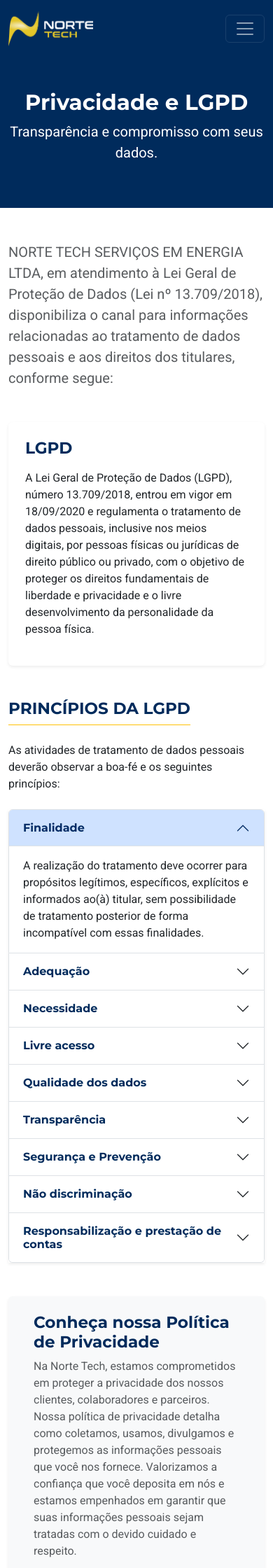
After one commit to LuizPitohui/Norte-tech-Site, a Django app: page /privacidade/ in a window 390 px wide. The commit adds this page. Shown: the top 2240 px of the page at 70% size. Run offline with Django 5.2, Linux system fonts and the light colour scheme; data that the repository does not hold is empty.

Commit message:
Add contact and privacy policy pages with responsive design and LGPD compliance details

```diff
--- a/config/settings.py
+++ b/config/settings.py
@@ -125,6 +125,9 @@
 # Configuração de Arquivos Estáticos e Mídia (Essencial para fotos da frota e serviços)
 STATIC_URL = '/static/'
 STATIC_ROOT = os.path.join(BASE_DIR, 'staticfiles')
+STATICFILES_DIRS = [
+    BASE_DIR / "static",
+]
 
 MEDIA_URL = '/media/'
 MEDIA_ROOT = os.path.join(BASE_DIR, 'media')
--- a/config/urls.py
+++ b/config/urls.py
@@ -3,7 +3,7 @@
 from django.conf import settings
 from django.conf.urls.static import static
 # 1. ADICIONEI 'noticia_detail' NA IMPORTAÇÃO ABAIXO
-from core.views import home, service_detail, about, noticia_detail, todas_noticias
+from core.views import home, service_detail, about, noticia_detail, todas_noticias, contato, privacidade
 from services.views import ServiceListAPI, service_list
 from careers.views import careers_home, job_apply, onboarding_view
 from django.contrib.auth import views as auth_views
@@ -16,12 +16,13 @@
     # 2. NOVA ROTA DE NOTÍCIAS ADICIONADA AQUI:
     path('noticias/', todas_noticias, name='todas_noticias'),
     path('noticias/<slug:slug>/', noticia_detail, name='noticia_detail'),
-
+    path('privacidade/', privacidade, name='privacidade'),
     path('servicos/', service_list, name='services_list'),
     path('servico/<slug:slug>/', service_detail, name='service_detail'),
     path('api/v1/servicos/', ServiceListAPI.as_view(), name='api_services'),
     path('a-empresa/', about, name='about'),
     path('carreiras/', careers_home, name='careers_home'),
+    path('fale-conosco/', contato, name='contato_page'),
 
     # Rotas de Autenticação
     path('login/', auth_views.LoginView.as_view(template_name='accounts/login.html'), name='login'),
--- a/core/views.py
+++ b/core/views.py
@@ -2,7 +2,7 @@
 from django.contrib import messages
 from services.models import Service
 # Adicione 'Noticia' na importação abaixo
-from .models import Certification, HomeVideo, ContactMessage, OperatingBase, Noticia
+from .models import Certification, HomeVideo, OperatingBase, Noticia, CanalContato
 
 def home(request):
     # Lógica do Formulário de Contato (Mantida)
@@ -66,3 +66,14 @@
     # Busca todas as notícias ordenadas da mais recente para a antiga
     noticias = Noticia.objects.all()
     return render(request, 'todas_noticias.html', {'noticias': noticias})
+
+def contato(request):
+    # Lógica de Exibição (Apenas busca os canais para mostrar)
+    canais = CanalContato.objects.all()
+
+    return render(request, 'contact.html', {
+        'canais': canais
+    })
+
+def privacidade(request):
+    return render(request, 'privacidade.html')
--- a/pyproject.toml
+++ b/pyproject.toml
@@ -6,7 +6,7 @@
     {name = "Luiz Fernando da Silva Guedes",email = "pitohuikun@gmail.com"}
 ]
 readme = "README.md"
-requires-python = ">=3.14"
+requires-python = ">=3.13"
 dependencies = [
     "django (>=6.0,<7.0)",
     "djangorestframework (>=3.16.1,<4.0.0)",
@@ -15,6 +15,8 @@
     "django-jazzmin (>=3.0.1,<4.0.0)"
 ]
 
+[tool.poetry]
+package-mode = false
 
 [build-system]
 requires = ["poetry-core>=2.0.0,<3.0.0"]
--- a/templates/base.html
+++ b/templates/base.html
@@ -28,7 +28,9 @@
 
     <nav class="navbar navbar-expand-lg navbar-dark bg-norte-blue py-3 fixed-top">
         <div class="container">
-            <a class="navbar-brand" href="/">NORTE TECH</a>
+            <a class="navbar-brand py-0" href="/">
+                <img src="{% static 'img/logo.png' %}" alt="Norte Tech" height="50">
+            </a>
             <button class="navbar-toggler" type="button" data-bs-toggle="collapse" data-bs-target="#navbarNav">
                 <span class="navbar-toggler-icon"></span>
             </button>
@@ -37,12 +39,7 @@
                     <li class="nav-item"><a class="nav-link text-white" href="/">Home</a></li>
                     <li class="nav-item"><a class="nav-link text-white" href="{% url 'about' %}">A Empresa</a></li>
                     <li class="nav-item"><a class="nav-link text-white" href="{% url 'services_list' %}">Serviços</a></li>
-                    <li class="nav-item"><a class="nav-link text-white" href="#contact">Contato</a></li>
-                    {% if company_settings.instagram %}
-                    <li class="nav-item ms-3">
-                        <a href="{{ company_settings.instagram }}" target="_blank" class="btn btn-norte btn-sm rounded-circle"><i class="fab fa-instagram"></i></a>
-                    </li>
-                    {% endif %}
+                    <li class="nav-item"><a class="nav-link text-white" href="{% url 'contato_page' %}">Contato</a></li>
                 </ul>
             </div>
         </div>
@@ -130,7 +127,7 @@
                 <div class="col-md-5 col-lg-4">
                     <div class="text-center text-md-end">
                         <ul class="list-unstyled list-inline mb-0 small">
-                            <li class="list-inline-item"><a href="#" class="text-white-50 text-decoration-none">Privacidade</a></li>
+                            <li class="list-inline-item"><a href="{% url 'privacidade' %}" class="text-white-50 text-decoration-none">Privacidade</a></li>
                             <li class="list-inline-item"><span class="text-white-50 mx-2">|</span></li>
                             <li class="list-inline-item"><a href="#" class="text-white-50 text-decoration-none">Termos</a></li>
                         </ul>
--- a/templates/home.html
+++ b/templates/home.html
@@ -83,6 +83,8 @@
     </div>
 </section>
 
+
+
 {% endblock %}
 
 {% block extra_css %}
--- /dev/null
+++ b/templates/privacidade.html
@@ -0,0 +1,199 @@
+{% extends 'base.html' %}
+
+{% block title %}Privacidade e LGPD{% endblock %}
+
+{% block content %}
+
+<div class="bg-norte-blue text-white py-5">
+    <div class="container text-center">
+        <h1 class="fw-bold display-5">Privacidade e LGPD</h1>
+        <p class="lead">Transparência e compromisso com seus dados.</p>
+    </div>
+</div>
+
+<div class="container py-5">
+    <div class="row justify-content-center">
+        <div class="col-lg-10">
+
+            <div class="mb-5">
+                <p class="lead text-muted">
+                    <strong>NORTE TECH SERVIÇOS EM ENERGIA LTDA</strong>, em atendimento à Lei Geral de Proteção de Dados (Lei nº 13.709/2018), disponibiliza o canal para informações relacionadas ao tratamento de dados pessoais e aos direitos dos titulares, conforme segue:
+                </p>
+            </div>
+
+            <div class="card shadow-sm border-0 mb-5">
+                <div class="card-body p-4 p-md-5">
+                    <h3 class="text-norte-blue fw-bold mb-3">LGPD</h3>
+                    <p>A Lei Geral de Proteção de Dados (LGPD), número 13.709/2018, entrou em vigor em 18/09/2020 e regulamenta o tratamento de dados pessoais, inclusive nos meios digitais, por pessoas físicas ou jurídicas de direito público ou privado, com o objetivo de proteger os direitos fundamentais de liberdade e privacidade e o livre desenvolvimento da personalidade da pessoa física.</p>
+                </div>
+            </div>
+
+            <div class="mb-5">
+                <h3 class="text-norte-blue fw-bold mb-4 border-bottom pb-2 border-warning" style="display:inline-block;">PRINCÍPIOS DA LGPD</h3>
+                <p class="mb-4">As atividades de tratamento de dados pessoais deverão observar a boa-fé e os seguintes princípios:</p>
+
+                <div class="accordion shadow-sm" id="accordionLGPD">
+
+                    <div class="accordion-item">
+                        <h2 class="accordion-header">
+                            <button class="accordion-button fw-bold text-norte-blue" type="button" data-bs-toggle="collapse" data-bs-target="#collapse1">
+                                Finalidade
+                            </button>
+                        </h2>
+                        <div id="collapse1" class="accordion-collapse collapse show" data-bs-parent="#accordionLGPD">
+                            <div class="accordion-body">
+                                A realização do tratamento deve ocorrer para propósitos legítimos, específicos, explícitos e informados ao(à) titular, sem possibilidade de tratamento posterior de forma incompatível com essas finalidades.
+                            </div>
+                        </div>
+                    </div>
+
+                    <div class="accordion-item">
+                        <h2 class="accordion-header">
+                            <button class="accordion-button collapsed fw-bold text-norte-blue" type="button" data-bs-toggle="collapse" data-bs-target="#collapse2">
+                                Adequação
+                            </button>
+                        </h2>
+                        <div id="collapse2" class="accordion-collapse collapse" data-bs-parent="#accordionLGPD">
+                            <div class="accordion-body">
+                                A compatibilidade do tratamento deve ocorrer conforme as finalidades informadas ao(à) titular, de acordo com o contexto do tratamento.
+                            </div>
+                        </div>
+                    </div>
+
+                    <div class="accordion-item">
+                        <h2 class="accordion-header">
+                            <button class="accordion-button collapsed fw-bold text-norte-blue" type="button" data-bs-toggle="collapse" data-bs-target="#collapse3">
+                                Necessidade
+                            </button>
+                        </h2>
+                        <div id="collapse3" class="accordion-collapse collapse" data-bs-parent="#accordionLGPD">
+                            <div class="accordion-body">
+                                O tratamento deve se limitar à realização de suas finalidades, com abrangência dos dados pertinentes, proporcionais e não excessivos em relação às finalidades do tratamento de dados.
+                            </div>
+                        </div>
+                    </div>
+
+                    <div class="accordion-item">
+                        <h2 class="accordion-header">
+                            <button class="accordion-button collapsed fw-bold text-norte-blue" type="button" data-bs-toggle="collapse" data-bs-target="#collapse4">
+                                Livre acesso
+                            </button>
+                        </h2>
+                        <div id="collapse4" class="accordion-collapse collapse" data-bs-parent="#accordionLGPD">
+                            <div class="accordion-body">
+                                É a garantia dada aos(às) titulares de consulta livre, de forma facilitada e gratuita, à forma e à duração do tratamento, bem como à integralidade de seus dados pessoais.
+                            </div>
+                        </div>
+                    </div>
+
+                    <div class="accordion-item">
+                        <h2 class="accordion-header">
+                            <button class="accordion-button collapsed fw-bold text-norte-blue" type="button" data-bs-toggle="collapse" data-bs-target="#collapse5">
+                                Qualidade dos dados
+                            </button>
+                        </h2>
+                        <div id="collapse5" class="accordion-collapse collapse" data-bs-parent="#accordionLGPD">
+                            <div class="accordion-body">
+                                É a garantia dada aos(às) titulares de exatidão, clareza, relevância e atualização dos dados, de acordo com a necessidade e para o cumprimento da finalidade de seu tratamento.
+                            </div>
+                        </div>
+                    </div>
+
+                    <div class="accordion-item">
+                        <h2 class="accordion-header">
+                            <button class="accordion-button collapsed fw-bold text-norte-blue" type="button" data-bs-toggle="collapse" data-bs-target="#collapse6">
+                                Transparência
+                            </button>
+                        </h2>
+                        <div id="collapse6" class="accordion-collapse collapse" data-bs-parent="#accordionLGPD">
+                            <div class="accordion-body">
+                                É a garantia dada aos(às) titulares de que terão informações claras, precisas e facilmente acessíveis sobre a realização do tratamento e os respectivos agentes de tratamento, observados os segredos comercial e industrial.
+                            </div>
+                        </div>
+                    </div>
+
+                    <div class="accordion-item">
+                        <h2 class="accordion-header">
+                            <button class="accordion-button collapsed fw-bold text-norte-blue" type="button" data-bs-toggle="collapse" data-bs-target="#collapse7">
+                                Segurança e Prevenção
+                            </button>
+                        </h2>
+                        <div id="collapse7" class="accordion-collapse collapse" data-bs-parent="#accordionLGPD">
+                            <div class="accordion-body">
+                                <p><strong>Segurança:</strong> Trata-se da utilização de medidas técnicas e administrativas qualificadas para proteger os dados pessoais de acessos não autorizados e de situações acidentais ou ilícitas de destruição, perda, alteração, comunicação ou difusão.</p>
+                                <p><strong>Prevenção:</strong> Compreende a adoção de medidas para prevenir a ocorrência de danos por causa do tratamento de dados pessoais.</p>
+                            </div>
+                        </div>
+                    </div>
+
+                    <div class="accordion-item">
+                        <h2 class="accordion-header">
+                            <button class="accordion-button collapsed fw-bold text-norte-blue" type="button" data-bs-toggle="collapse" data-bs-target="#collapse8">
+                                Não discriminação
+                            </button>
+                        </h2>
+                        <div id="collapse8" class="accordion-collapse collapse" data-bs-parent="#accordionLGPD">
+                            <div class="accordion-body">
+                                Sustenta que o tratamento dos dados não pode ser realizado para fins discriminatórios, ilícitos ou abusivos.
+                            </div>
+                        </div>
+                    </div>
+
+                    <div class="accordion-item">
+                        <h2 class="accordion-header">
+                            <button class="accordion-button collapsed fw-bold text-norte-blue" type="button" data-bs-toggle="collapse" data-bs-target="#collapse9">
+                                Responsabilização e prestação de contas
+                            </button>
+                        </h2>
+                        <div id="collapse9" class="accordion-collapse collapse" data-bs-parent="#accordionLGPD">
+                            <div class="accordion-body">
+                                Demonstração, pelo Controlador ou pelo Operador, de todas as medidas eficazes e capazes de comprovar o cumprimento da lei e a eficácia das medidas aplicadas.
+                            </div>
+                        </div>
+                    </div>
+
+                </div>
+            </div>
+
+            <div class="row align-items-center mb-5 bg-light p-4 rounded shadow-sm mx-0">
+                <div class="col-md-8">
+                    <h3 class="text-norte-blue fw-bold">Conheça nossa Política de Privacidade</h3>
+                    <p class="text-muted">Na Norte Tech, estamos comprometidos em proteger a privacidade dos nossos clientes, colaboradores e parceiros. Nossa política de privacidade detalha como coletamos, usamos, divulgamos e protegemos as informações pessoais que você nos fornece. Valorizamos a confiança que você deposita em nós e estamos empenhados em garantir que suas informações pessoais sejam tratadas com o devido cuidado e respeito.</p>
+                    <p class="fw-bold">Quer saber mais a respeito? Clique no botão ao lado.</p>
+                </div>
+                <div class="col-md-4 text-center">
+                    <a href="#" class="btn btn-norte btn-lg shadow">Saiba Mais <i class="fas fa-file-pdf ms-2"></i></a>
+                    </div>
+            </div>
+
+            <div class="card border-primary mb-3">
+                <div class="card-header bg-norte-blue text-white fw-bold">
+                    <i class="fas fa-user-shield me-2"></i> Encarregado pelo Tratamento de Dados Pessoais
+                </div>
+                <div class="card-body">
+                    <div class="row">
+                        <div class="col-md-6 mb-3">
+                            <h5 class="card-title fw-bold">Adriel Ordones Mendonça</h5>
+                            <p class="card-text text-muted">DPO / Encarregado</p>
+                            <a href="mailto:privacidade@nortetech.net" class="btn btn-outline-primary btn-sm">
+                                <i class="fas fa-envelope me-2"></i> privacidade@nortetech.net
+                            </a>
+                        </div>
+                        <div class="col-md-6 border-start-md">
+                            <h6 class="fw-bold text-norte-blue">Endereço para Correspondência</h6>
+                            <p class="small text-muted mb-0">
+                                <strong>Matriz Tarumã</strong><br>
+                                Av. Torquato Tapajós, 12363 - Tarumã<br>
+                                Manaus - AM<br>
+                                CEP 69039-125
+                            </p>
+                        </div>
+                    </div>
+                </div>
+            </div>
+
+        </div>
+    </div>
+</div>
+
+{% endblock %}
--- a/templates/service_detail.html
+++ b/templates/service_detail.html
@@ -7,7 +7,7 @@
     <div class="container">
         <nav aria-label="breadcrumb">
             <ol class="breadcrumb">
-                <li class="breadcrumb-item"><a href="{% url 'home' %}" class="text-warning text-decoration-none">Home</a></li>
+                <li class="breadcrumb-item"><a href="{% url 'services_list' %}" class="text-warning text-decoration-none">Voltar</a></li>
                 <li class="breadcrumb-item active text-white" aria-current="page">{{ service.category.name }}</li>
             </ol>
         </nav>
@@ -39,7 +39,7 @@
                 <div class="card-body bg-light">
                     <h5 class="card-title fw-bold text-norte-blue">Precisa deste serviço?</h5>
                     <p class="card-text">Nossa equipe técnica está pronta para atender demandas de {{ service.title|lower }}.</p>
-                    <a href="#contact" class="btn btn-norte w-100 mb-2">Solicitar Orçamento</a>
+                    <a href="{% url 'contato_page' %}" class="btn btn-norte w-100 mb-2">Solicitar Orçamento</a>
 
                     {% if company_settings.phone %}
                     <div class="mt-3 text-center">
@@ -56,7 +56,7 @@
                 <a href="#" class="list-group-item list-group-item-action active bg-norte-blue border-0">
                     Outros Serviços
                 </a>
-                <a href="{% url 'home' %}" class="list-group-item list-group-item-action">Ver todos os serviços</a>
+                <a href="{% url 'services_list' %}" class="list-group-item list-group-item-action">Ver todos os serviços</a>
             </div>
         </div>
     </div>
--- a/templates/services_list.html
+++ b/templates/services_list.html
@@ -64,7 +64,7 @@
     <div class="container">
         <h3 class="fw-bold mb-3">Não encontrou o que procura?</h3>
         <p class="mb-4">Nossa equipe de engenharia desenvolve projetos personalizados.</p>
-        <a href="{% url 'home' %}#contact" class="btn btn-norte btn-lg">Fale com um Especialista</a>
+        <a href="{% url 'contato_page' %}" class="btn btn-norte btn-lg">Fale com um Especialista</a>
     </div>
 </section>
 
```
Also changed, not shown: core/admin.py (+7 -17 lines), core/models.py (+29 -22 lines), templates/contact.html (added, +85 -0 lines), core/migrations/0008_canalcontato.py (added), core/migrations/0009_delete_contactmessage.py (added), static/img/logo.png (added), 1 other file.
